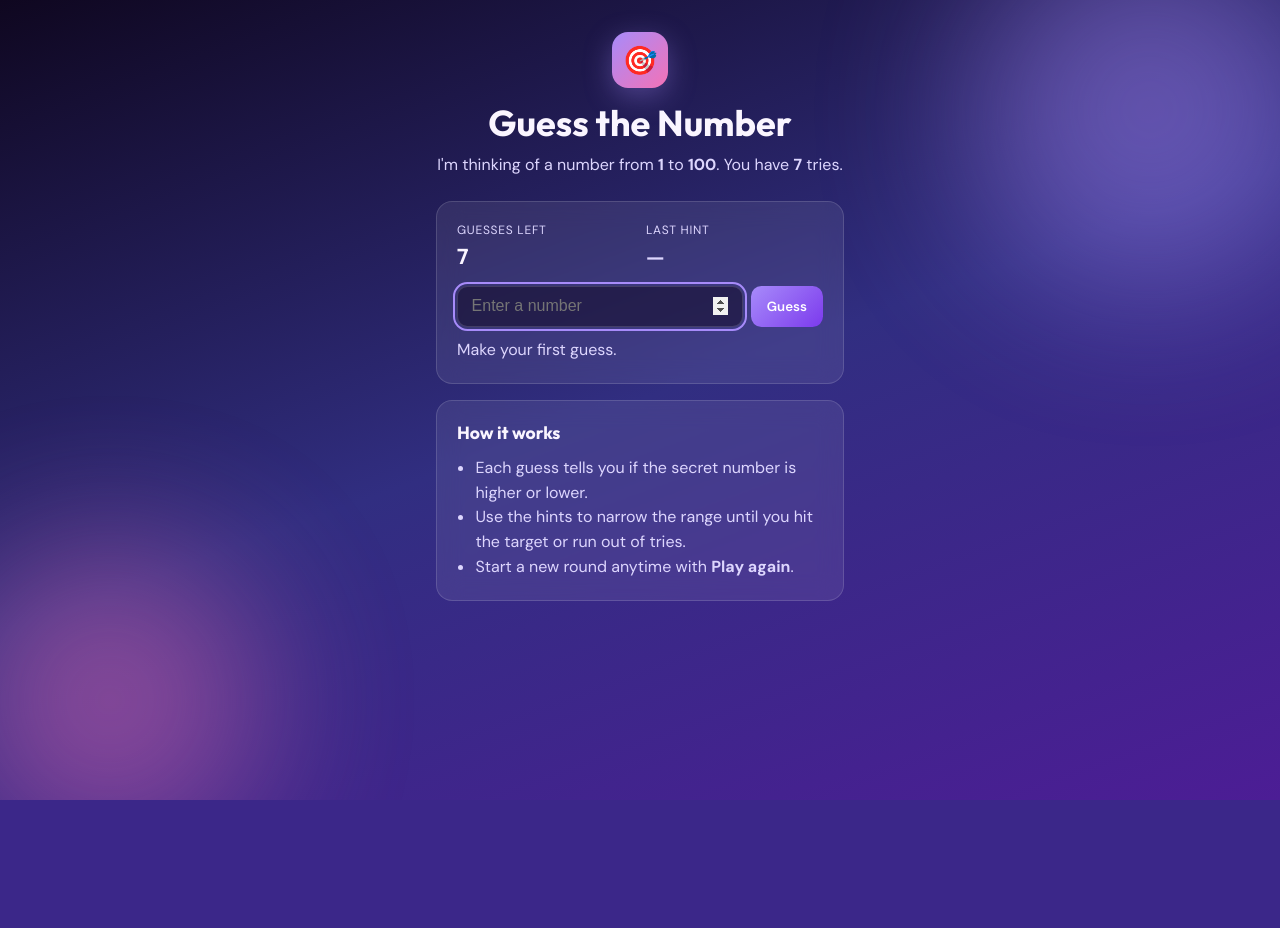
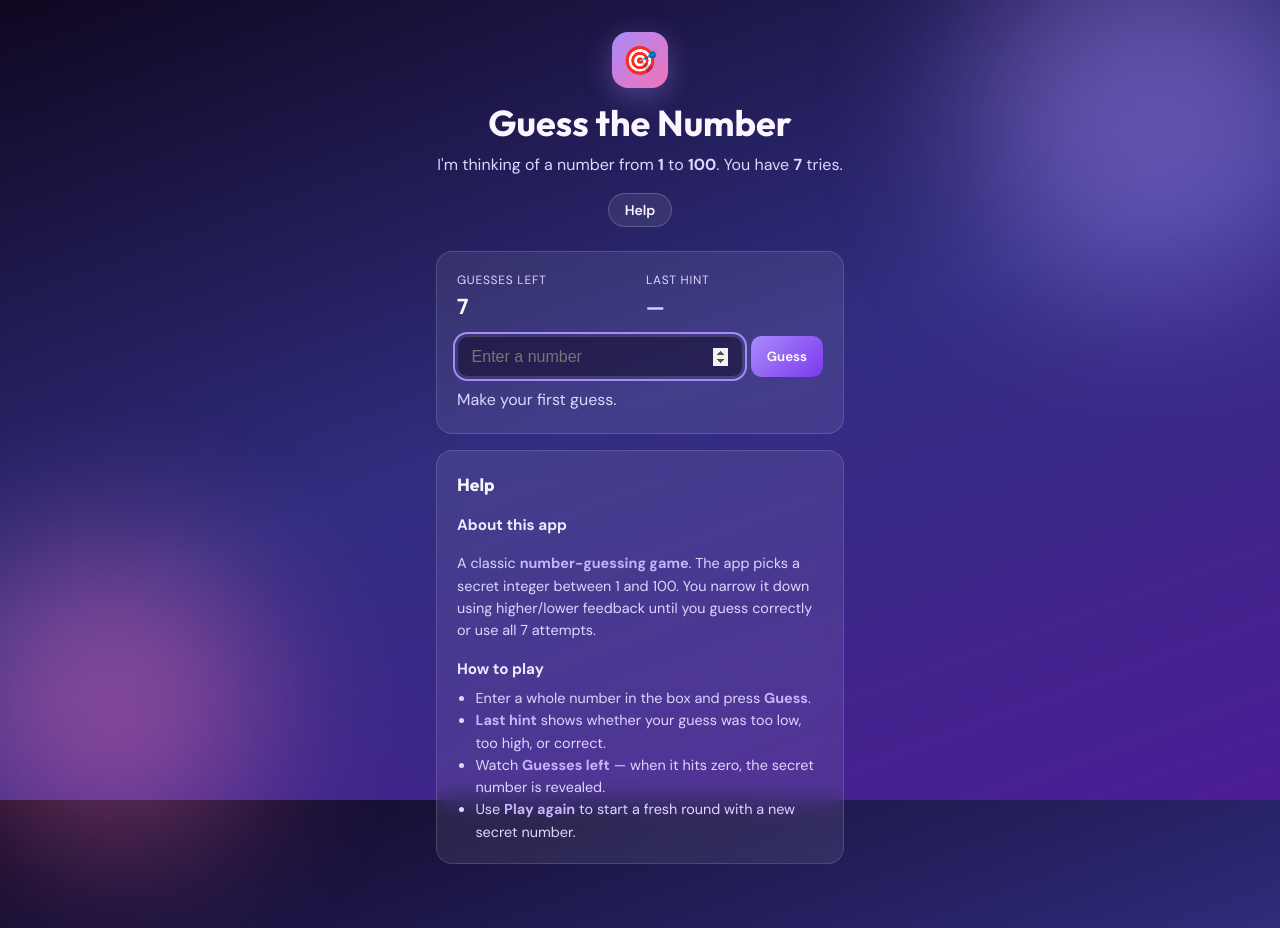
Before and after one commit to emmarthur/guess-the-number, a FastAPI app: page / in a window 1280 px wide. Before the commit the page ends 800 px from the top, so only its background shows below. Run offline with FastAPI, Linux system fonts and the light colour scheme.

Commit message:
Add Help button that scrolls to the detailed help section.

```diff
--- a/web/static/app.js
+++ b/web/static/app.js
@@ -106,4 +106,13 @@ formEl.addEventListener("submit", async (event) => {
 
 btnNewEl.addEventListener("click", () => startGame());
 
+document.querySelectorAll("[data-help-jump]").forEach((btn) => {
+  btn.addEventListener("click", () => {
+    document.getElementById("help-heading")?.scrollIntoView({
+      behavior: "smooth",
+      block: "start",
+    });
+  });
+});
+
 startGame();
--- a/web/static/style.css
+++ b/web/static/style.css
@@ -199,17 +199,50 @@ body {
   font-size: 1.1rem;
 }
 
-.help-card h2 {
+.help {
+  font-size: 0.9rem;
+  line-height: 1.55;
+  color: var(--text-muted);
+}
+
+.help h2 {
   font-family: var(--font-display);
   font-size: 1.1rem;
+  color: var(--text);
   margin: 0 0 0.75rem;
 }
 
-.help-card ul {
-  margin: 0;
+.help h3 {
+  font-size: 0.95rem;
+  color: #ede9fe;
+  margin: 1rem 0 0.35rem;
+}
+
+.help strong {
+  color: #c4b5fd;
+}
+
+.help ul {
+  margin: 0.25rem 0 0;
   padding-left: 1.15rem;
-  color: var(--text-muted);
-  line-height: 1.55;
+}
+
+.help-jump-btn {
+  display: inline-block;
+  margin-top: 1rem;
+  font-family: inherit;
+  font-size: 0.875rem;
+  font-weight: 600;
+  padding: 0.45rem 1rem;
+  border-radius: 9999px;
+  border: 1px solid rgba(255, 255, 255, 0.2);
+  background: rgba(255, 255, 255, 0.08);
+  color: var(--text);
+  cursor: pointer;
+}
+
+.help-jump-btn:hover {
+  background: rgba(255, 255, 255, 0.14);
 }
 
 .sr-only {
--- a/web/templates/index.html
+++ b/web/templates/index.html
@@ -24,6 +24,7 @@
           I'm thinking of a number from <strong>{{ min_number }}</strong> to
           <strong>{{ max_number }}</strong>. You have <strong>{{ max_guesses }}</strong> tries.
         </p>
+        <button type="button" class="help-jump-btn" data-help-jump>Help</button>
       </header>
 
       <section class="card game-card">
@@ -63,12 +64,22 @@
         </div>
       </section>
 
-      <section class="card help-card">
-        <h2>How it works</h2>
+      <section class="card help" aria-labelledby="help-heading">
+        <h2 id="help-heading">Help</h2>
+        <h3>About this app</h3>
+        <p>
+          A classic <strong>number-guessing game</strong>. The app picks a secret integer between
+          {{ min_number }} and {{ max_number }}. You narrow it down using higher/lower feedback until
+          you guess correctly or use all {{ max_guesses }} attempts.
+        </p>
+        <h3>How to play</h3>
         <ul>
-          <li>Each guess tells you if the secret number is higher or lower.</li>
-          <li>Use the hints to narrow the range until you hit the target or run out of tries.</li>
-          <li>Start a new round anytime with <strong>Play again</strong>.</li>
+          <li>Enter a whole number in the box and press <strong>Guess</strong>.</li>
+          <li>
+            <strong>Last hint</strong> shows whether your guess was too low, too high, or correct.
+          </li>
+          <li>Watch <strong>Guesses left</strong> — when it hits zero, the secret number is revealed.</li>
+          <li>Use <strong>Play again</strong> to start a fresh round with a new secret number.</li>
         </ul>
       </section>
     </main>
```
